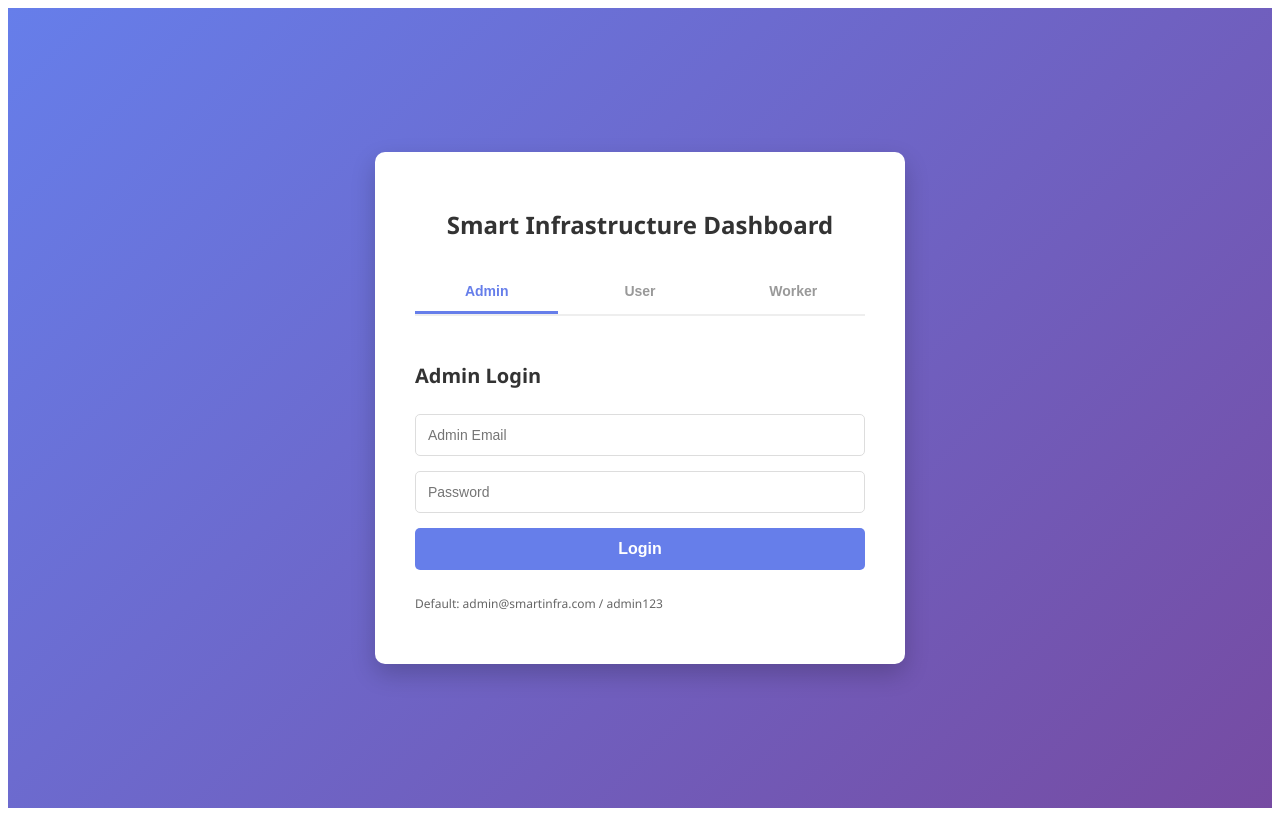
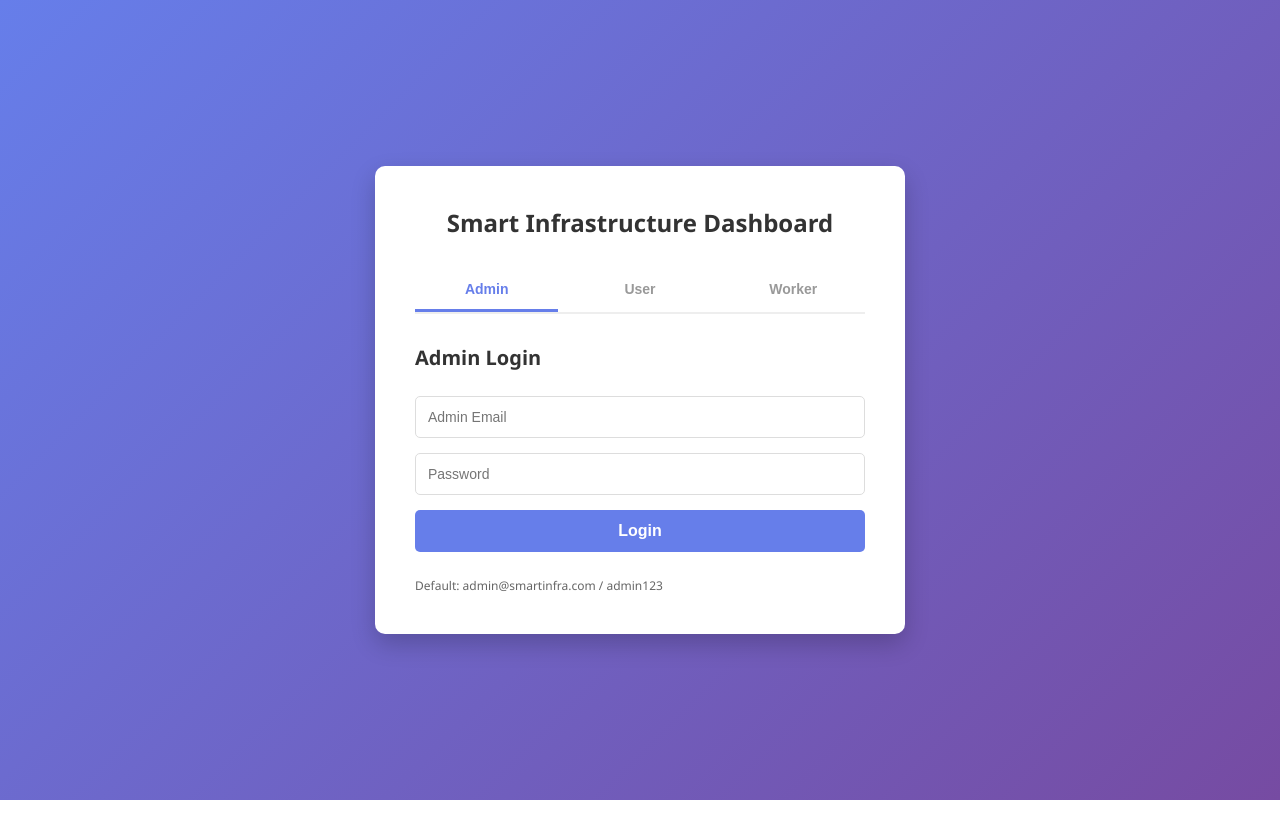
Before and after one commit to zainab1305/Smart-Infra, a React app in the folder frontend/: page / in a window 1280 px wide. Built offline with nearby package versions, Linux system fonts and the light colour scheme; the HTML template or start-up script is replaced by a standard one.

Commit message:
margin padding

```diff
--- a/frontend/src/components/Login.css
+++ b/frontend/src/components/Login.css
@@ -1,4 +1,9 @@
 /* Login Page Styles */
+*
+{
+  margin: 0;
+  padding: 0;
+}
 .login-container {
   display: flex;
   justify-content: center;
```
